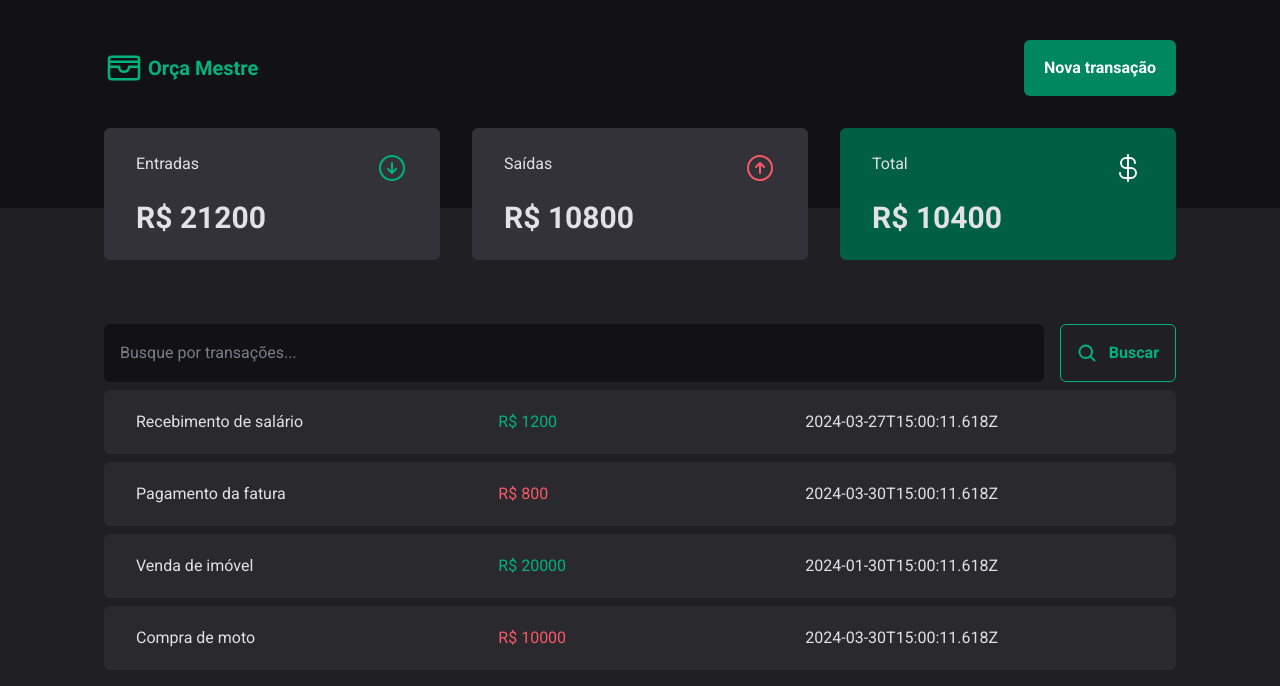
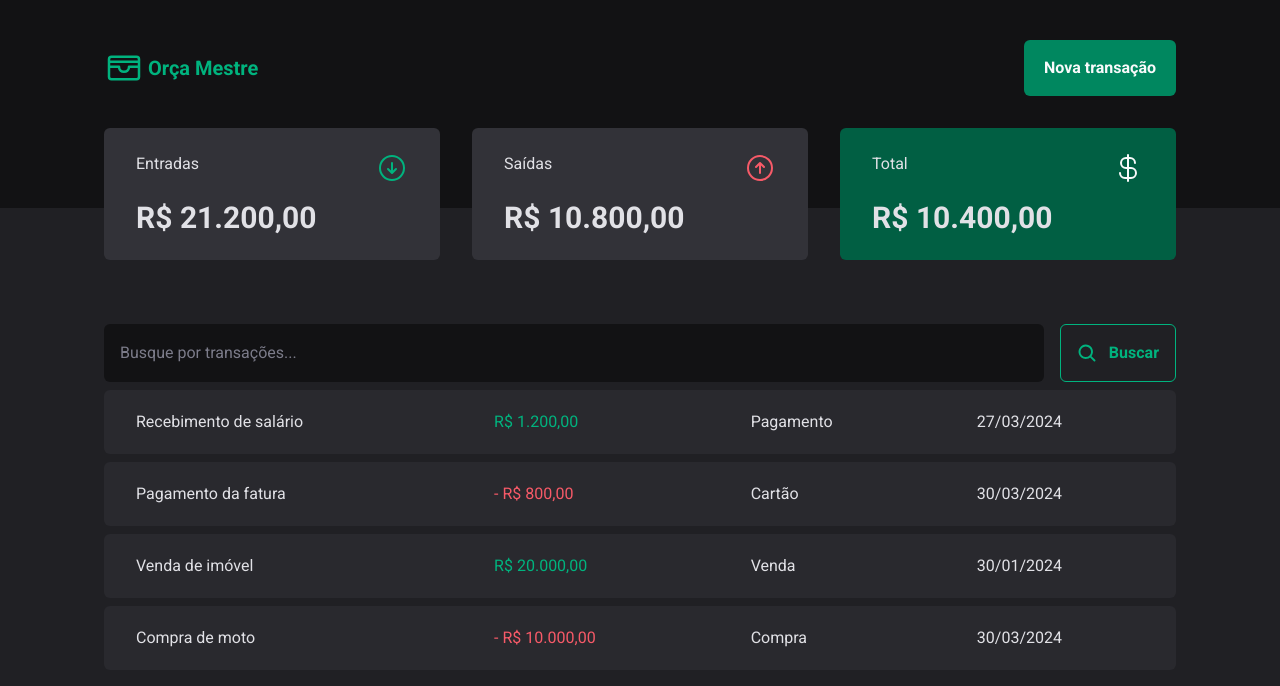
Before and after one commit to CarlosLonghi/Orca_Mestre, a React (Vite) app: page / in a window 1280 px wide. Shown: the top 686 px of the page. Built offline with nearby package versions, Linux system fonts and the light colour scheme; data requests are answered from the project's data file.

Commit message:
feat: add format in values and date

```diff
--- a/db.json
+++ b/db.json
@@ -4,7 +4,7 @@
             "id": "1",
             "description": "Recebimento de salário",
             "type": "income",
-            "categoty": "Pagamento",
+            "category": "Pagamento",
             "price": 1200,
             "createdAt": "2024-03-27T15:00:11.618Z"
         },
@@ -12,7 +12,7 @@
             "id": "2",
             "description": "Pagamento da fatura",
             "type": "outcome",
-            "categoty": "Cartão",
+            "category": "Cartão",
             "price": 800,
             "createdAt": "2024-03-30T15:00:11.618Z"
         },
@@ -20,7 +20,7 @@
             "id": "3",
             "description": "Venda de imóvel",
             "type": "income",
-            "categoty": "Venda",
+            "category": "Venda",
             "price": 20000,
             "createdAt": "2024-01-30T15:00:11.618Z"
         },
@@ -28,7 +28,7 @@
             "id": "3",
             "description": "Compra de moto",
             "type": "outcome",
-            "categoty": "Compra",
+            "category": "Compra",
             "price": 10000,
             "createdAt": "2024-03-30T15:00:11.618Z"
         }
--- a/src/components/summary.tsx
+++ b/src/components/summary.tsx
@@ -1,6 +1,7 @@
 import { useContext } from 'react'
 import { TransactionsContext } from '../contexts/TransactionsContext'
 import { ArrowCircleDown, ArrowCircleUp, CurrencyDollar } from '@phosphor-icons/react'
+import { priceFormatter } from '../utils/formatter'
 
 export function Summary() {
     const { transactions } = useContext(TransactionsContext)
@@ -24,7 +25,7 @@
                     <ArrowCircleDown className='w-8 h-8 text-green-300'/>
                 </header>
 
-                <strong className='block mt-4 text-2xl md:text-3xl'>R$ {summary.income}</strong>
+                <strong className='block mt-4 text-2xl md:text-3xl'>{priceFormatter.format(summary.income)}</strong>
             </div>
 
             <div className='bg-gray-600 rounded-md py-6 px-8'>
@@ -33,7 +34,7 @@
                     <ArrowCircleUp className='w-8 h-8 text-red-300'/>
                 </header>
 
-                <strong className='block mt-4 text-2xl md:text-3xl'>R$ {summary.outcome}</strong>
+                <strong className='block mt-4 text-2xl md:text-3xl'>{priceFormatter.format(summary.outcome)}</strong>
             </div>
 
             <div className='bg-green-700 rounded-md py-6 px-8'>
@@ -42,7 +43,7 @@
                     <CurrencyDollar className='w-8 h-8 text-gray-50'/>
                 </header>
 
-                <strong className='block mt-4 text-2xl md:text-3xl'>R$ {summary.total}</strong>
+                <strong className='block mt-4 text-2xl md:text-3xl'>{priceFormatter.format(summary.total)}</strong>
             </div>
         </article>
     )
--- a/src/pages/Transactions/index.tsx
+++ b/src/pages/Transactions/index.tsx
@@ -5,6 +5,7 @@
 import { Header } from "../../components/header";
 import { Summary } from "../../components/summary";
 import { SearchForm } from "./SearchForm";
+import { dateFormatter, priceFormatter } from "../../utils/formatter";
 
 const transactionValueStyle = tv({
     base: '',
@@ -33,9 +34,14 @@
                             return (
                                 <tr key={transaction.id}>
                                     <td className="flex-1">{transaction.description}</td>
-                                    <td className={transactionValueStyle({ type: transaction.type })}>R$ {transaction.price}</td>
+                                    <td
+                                        className={transactionValueStyle({ type: transaction.type })}
+                                    >
+                                        {transaction.type === "outcome" && '- '}
+                                        {priceFormatter.format(transaction.price)}
+                                    </td>
                                     <td>{transaction.category}</td>
-                                    <td>{transaction.createdAt}</td>
+                                    <td>{dateFormatter.format(new Date(transaction.createdAt))}</td>
                                 </tr>
                             )
                         })}
--- /dev/null
+++ b/src/utils/formatter.ts
@@ -0,0 +1,6 @@
+export const dateFormatter = new Intl.DateTimeFormat('pt-BR')
+
+export const priceFormatter = new Intl.NumberFormat('pt-BR', {
+    style: 'currency',
+    currency: 'BRL'
+})
```
